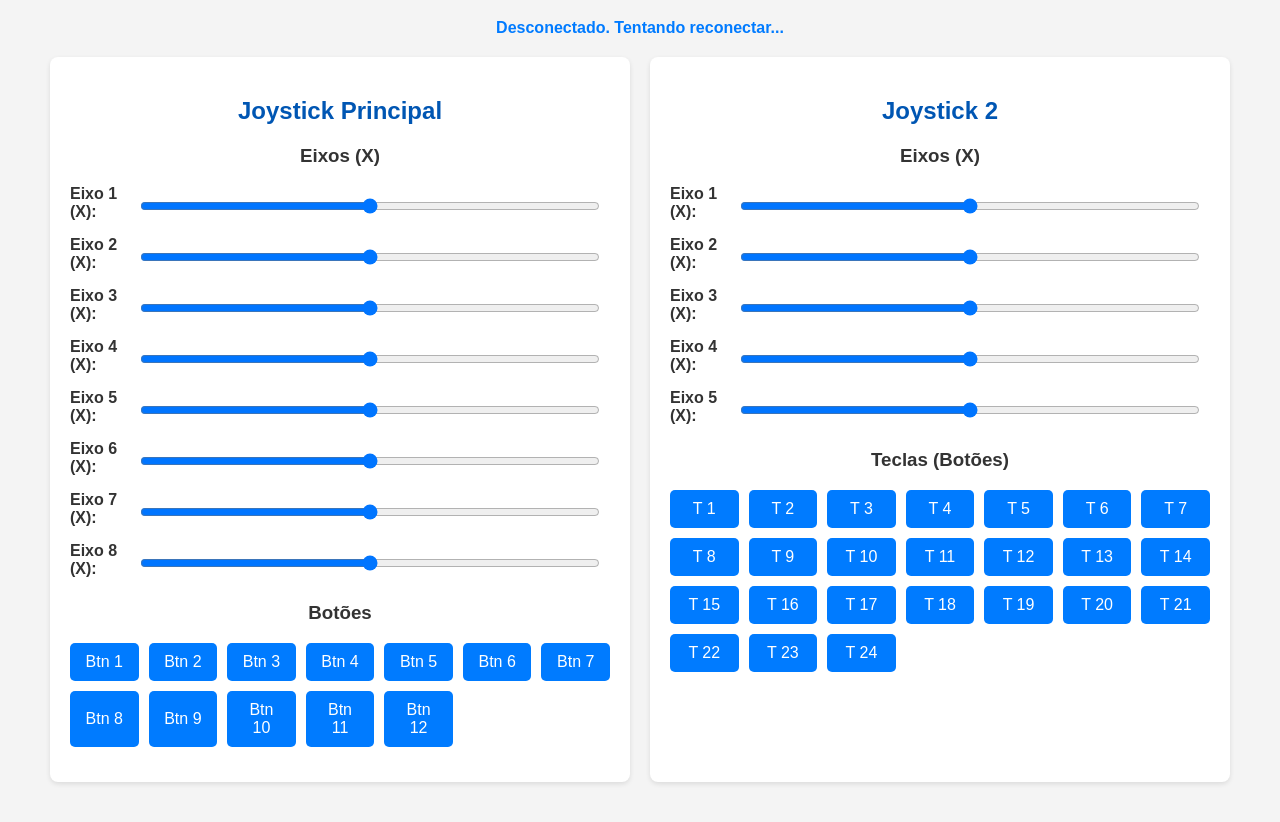
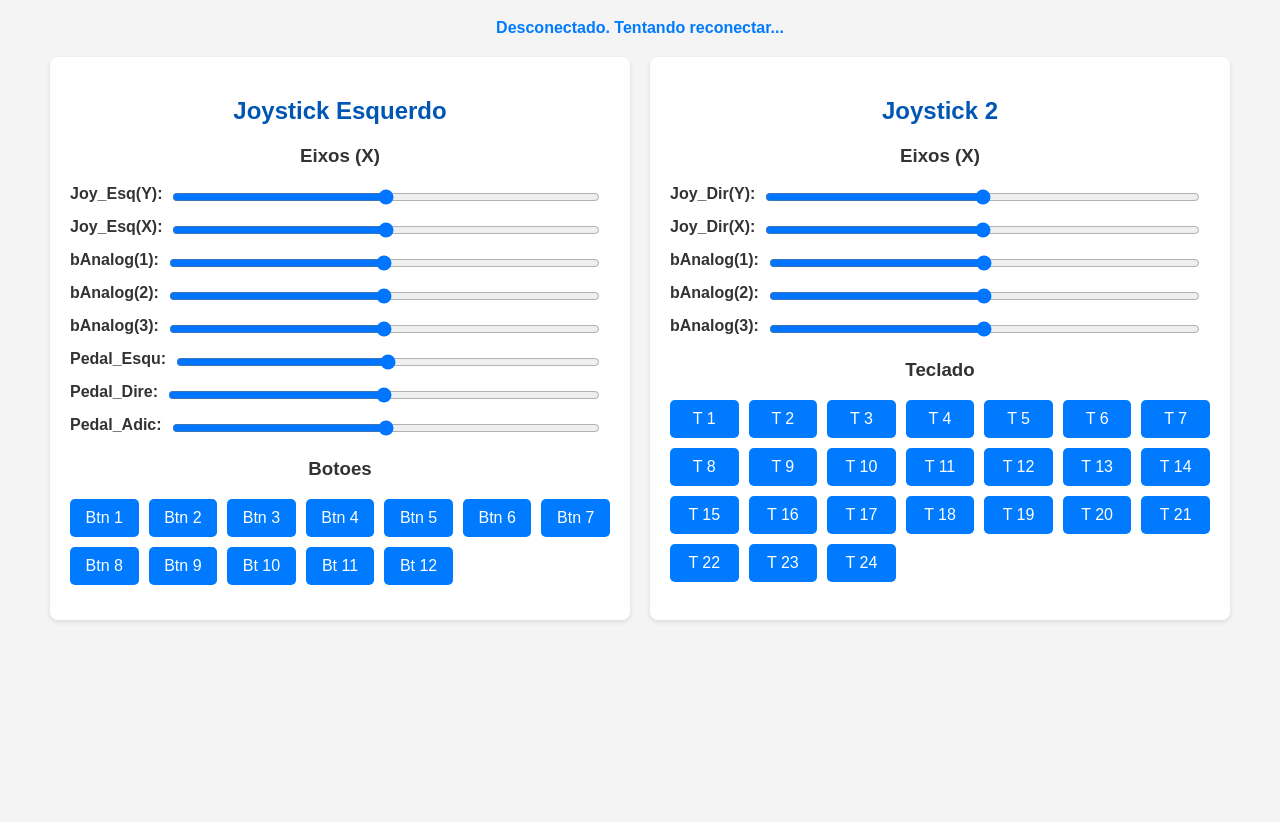
Before and after one commit to alessandroferreiracwb/Arduino, a plain HTML site: page websockt.html in a window 1280 px wide. Shown: the part 81-903 px from the top of the page. After the commit the page ends 800 px from the top, so only its background shows below. Drawn offline with Linux system fonts and the light colour scheme.

```diff
--- a/websockt.html
+++ b/websockt.html
@@ -85,24 +85,24 @@
 
   <div class="container">
     <div class="joystick-panel">
-      <h2>Joystick Principal</h2>
+      <h2>Joystick Esquerdo</h2>
       <div class="joystick-axes">
         <h3>Eixos (X)</h3>
-        <div class="slider-container"><label>Eixo 1 (X):</label><input type="range" id="jp_eixo1x" min="-100" max="100" value="0"></div>
-        <div class="slider-container"><label>Eixo 2 (X):</label><input type="range" id="jp_eixo2x" min="-100" max="100" value="0"></div>
-        <div class="slider-container"><label>Eixo 3 (X):</label><input type="range" id="jp_eixo3x" min="-100" max="100" value="0"></div>
-        <div class="slider-container"><label>Eixo 4 (X):</label><input type="range" id="jp_eixo4x" min="-100" max="100" value="0"></div>
-        <div class="slider-container"><label>Eixo 5 (X):</label><input type="range" id="jp_eixo5x" min="-100" max="100" value="0"></div>
-        <div class="slider-container"><label>Eixo 6 (X):</label><input type="range" id="jp_eixo6x" min="-100" max="100" value="0"></div>
-        <div class="slider-container"><label>Eixo 7 (X):</label><input type="range" id="jp_eixo7x" min="-100" max="100" value="0"></div>
-        <div class="slider-container"><label>Eixo 8 (X):</label><input type="range" id="jp_eixo8x" min="-100" max="100" value="0"></div>
+        <div class="slider-container"><label>Joy_Esq(Y):</label><input type="range" id="jp_eixo1x" min="-100" max="100" value="0"></div>
+        <div class="slider-container"><label>Joy_Esq(X):</label><input type="range" id="jp_eixo2x" min="-100" max="100" value="0"></div>
+        <div class="slider-container"><label>bAnalog(1):</label><input type="range" id="jp_eixo3x" min="-100" max="100" value="0"></div>
+        <div class="slider-container"><label>bAnalog(2):</label><input type="range" id="jp_eixo4x" min="-100" max="100" value="0"></div>
+        <div class="slider-container"><label>bAnalog(3):</label><input type="range" id="jp_eixo5x" min="-100" max="100" value="0"></div>
+        <div class="slider-container"><label>Pedal_Esqu:</label><input type="range" id="jp_eixo6x" min="-100" max="100" value="0"></div>
+        <div class="slider-container"><label>Pedal_Dire:</label><input type="range" id="jp_eixo7x" min="-100" max="100" value="0"></div>
+        <div class="slider-container"><label>Pedal_Adic:</label><input type="range" id="jp_eixo8x" min="-100" max="100" value="0"></div>
       </div>
       <div class="joystick-buttons">
-        <h3>Botões</h3>
+        <h3>Botoes</h3>
         <div class="button-grid">
           <button id="jp_btn1">Btn 1</button><button id="jp_btn2">Btn 2</button><button id="jp_btn3">Btn 3</button><button id="jp_btn4">Btn 4</button>
           <button id="jp_btn5">Btn 5</button><button id="jp_btn6">Btn 6</button><button id="jp_btn7">Btn 7</button><button id="jp_btn8">Btn 8</button>
-          <button id="jp_btn9">Btn 9</button><button id="jp_btn10">Btn 10</button><button id="jp_btn11">Btn 11</button><button id="jp_btn12">Btn 12</button>
+          <button id="jp_btn9">Btn 9</button><button id="jp_btn10">Bt 10</button><button id="jp_btn11">Bt 11</button><button id="jp_btn12">Bt 12</button>
         </div>
       </div>
     </div>
@@ -111,14 +111,14 @@
       <h2>Joystick 2</h2>
       <div class="joystick-axes">
         <h3>Eixos (X)</h3>
-        <div class="slider-container"><label>Eixo 1 (X):</label><input type="range" id="j2_eixo1x" min="-100" max="100" value="0"></div>
-        <div class="slider-container"><label>Eixo 2 (X):</label><input type="range" id="j2_eixo2x" min="-100" max="100" value="0"></div>
-        <div class="slider-container"><label>Eixo 3 (X):</label><input type="range" id="j2_eixo3x" min="-100" max="100" value="0"></div>
-        <div class="slider-container"><label>Eixo 4 (X):</label><input type="range" id="j2_eixo4x" min="-100" max="100" value="0"></div>
-        <div class="slider-container"><label>Eixo 5 (X):</label><input type="range" id="j2_eixo5x" min="-100" max="100" value="0"></div>
+        <div class="slider-container"><label>Joy_Dir(Y):</label><input type="range" id="j2_eixo1x" min="-100" max="100" value="0"></div>
+        <div class="slider-container"><label>Joy_Dir(X):</label><input type="range" id="j2_eixo2x" min="-100" max="100" value="0"></div>
+        <div class="slider-container"><label>bAnalog(1):</label><input type="range" id="j2_eixo3x" min="-100" max="100" value="0"></div>
+        <div class="slider-container"><label>bAnalog(2):</label><input type="range" id="j2_eixo4x" min="-100" max="100" value="0"></div>
+        <div class="slider-container"><label>bAnalog(3):</label><input type="range" id="j2_eixo5x" min="-100" max="100" value="0"></div>
       </div>
       <div class="joystick-buttons">
-        <h3>Teclas (Botões)</h3>
+        <h3>Teclado</h3>
         <div class="button-grid">
           <script>
             // Gera 24 botões dinamicamente
@@ -134,7 +134,7 @@
   <script>
     // IMPORTANTE: SUBSTITUA 'SEU_IP_DO_ESP32' PELO ENDEREÇO IP REAL DO SEU ESP32
     // Exemplo: var gateway = `ws://192.168.1.100:81/`;
-    var gateway = `ws://192.168.18.89:81/`;
+    var gateway = `ws://10.0.0.13:81/`;
 
     var websocket;
     window.addEventListener('load', onLoad);
```
Also changed, not shown: 1 other file.
